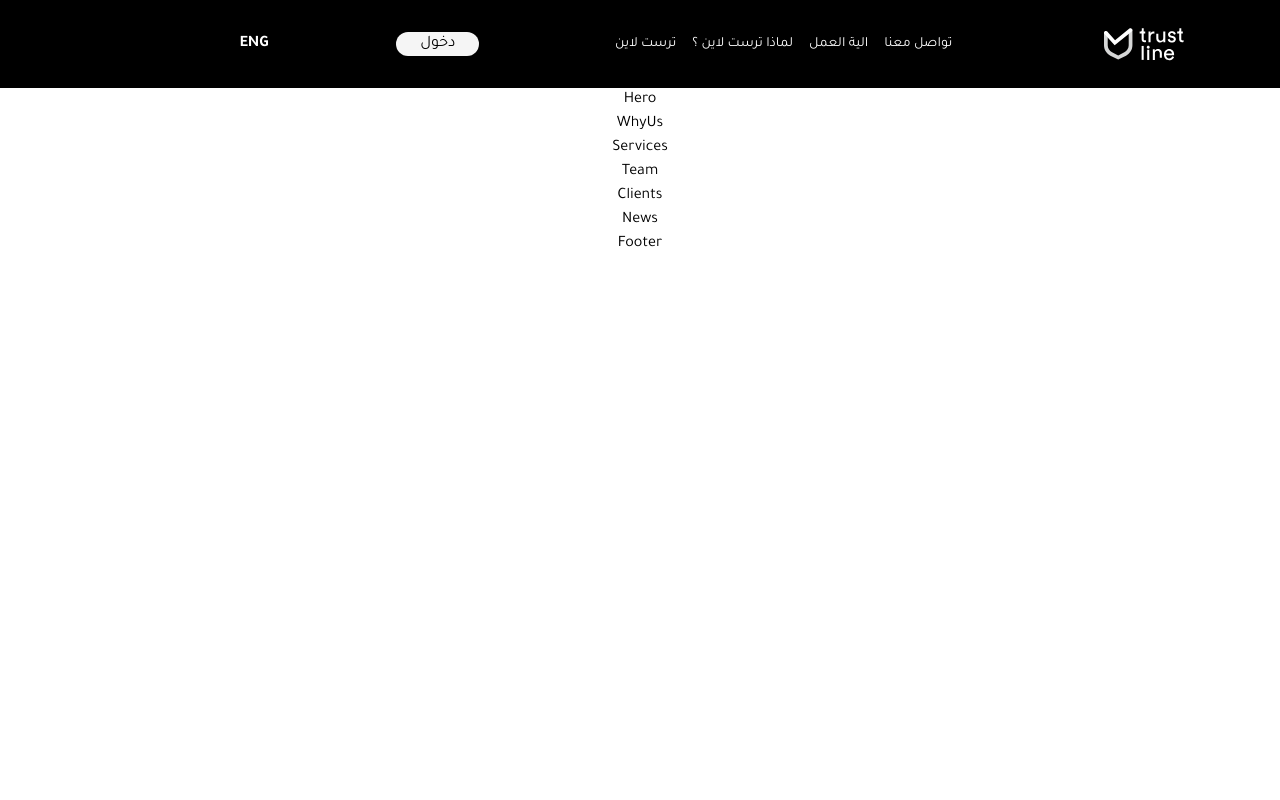
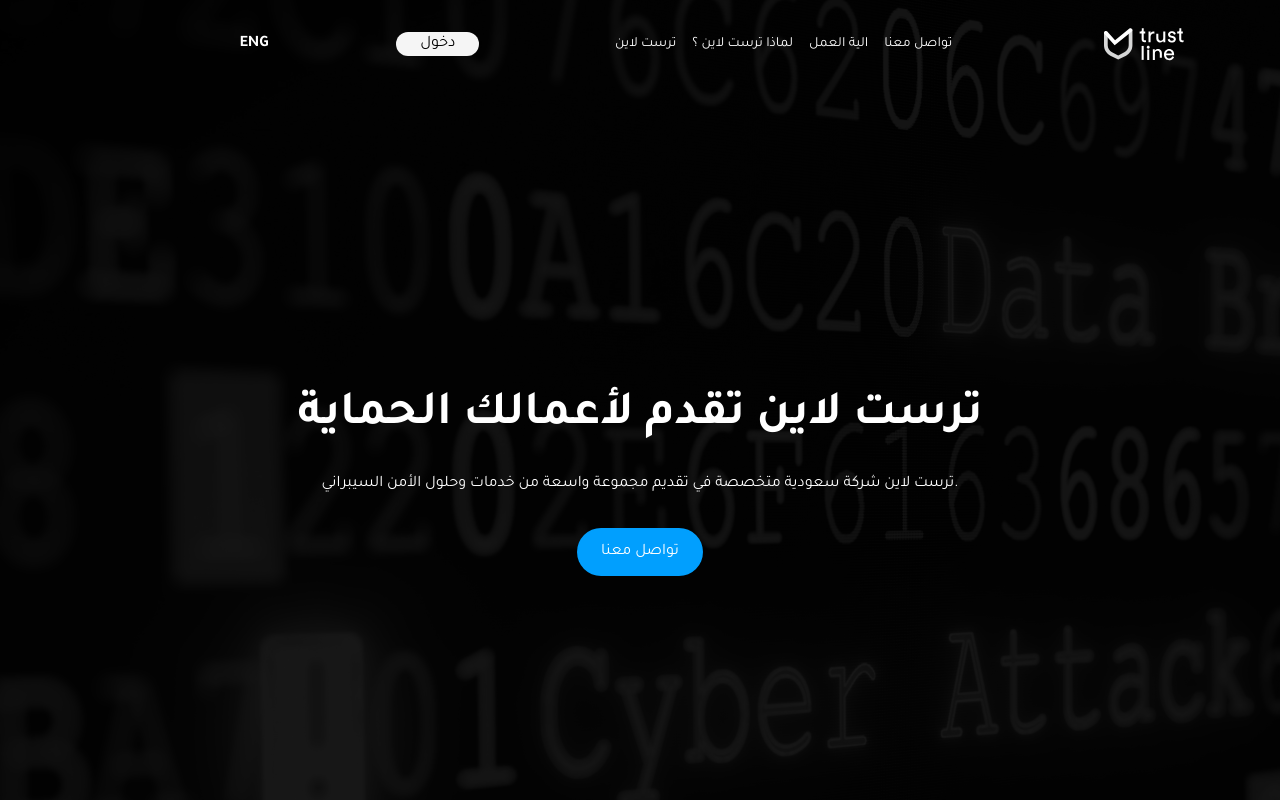
Before and after one commit to MAlngaawy/trustline, a React (Create React App) app: page / in a window 1280 px wide. Shown: the top 800 px of the page. Built offline with nearby package versions, Linux system fonts and the light colour scheme.

Commit message:
finish the hero setion

```diff
--- a/src/App.css
+++ b/src/App.css
@@ -1,3 +1,7 @@
 .App {
   text-align: center;
 }
+
+.very-top {
+  top: -1000%;
+}
--- a/src/App.js
+++ b/src/App.js
@@ -7,12 +7,19 @@
 import WhyUs from "./components/WhyUS";
 import News from "./components/News";
 import Footer from "./components/Footer";
+import dark from "./components/assets/dark-hero.png";
 
 function App() {
   return (
     <div className="App font-tajwal">
-      <Navbar />
-      <Hero />
+      <div
+        className="top-section relative"
+        style={{ backgroundImage: `url(${dark})` }}
+      >
+        <div className="absolute top-0 left-0 h-full w-full bg-black opacity-90"></div>
+        <Navbar />
+        <Hero />
+      </div>
       <WhyUs />
       <Services />
       <Team />
--- a/src/components/Hero.jsx
+++ b/src/components/Hero.jsx
@@ -1,7 +1,20 @@
 import React from "react";
 
 const Hero = () => {
-  return <div>Hero</div>
-}
+  return (
+    <div className="py-72 px-4 m-auto relative text-white flex flex-col justify-center items-center">
+      <h2 className=" text-2xl sm:text-5xl font-bold my-4">
+        ترست لاين تقدم لأعمالك الحماية{" "}
+      </h2>
+      <p className="text-base sm:text-1xl my-4">
+        ترست لاين شركة سعودية متخصصة في تقديم مجموعة واسعة من خدمات وحلول الأمن
+        السيبراني.
+      </p>
+      <button className="my-4 bg-trustBlue2 py-3 px-6 rounded-3xl">
+        تواصل معنا
+      </button>
+    </div>
+  );
+};
 
-export default Hero
+export default Hero;
--- a/src/components/Navbar.jsx
+++ b/src/components/Navbar.jsx
@@ -5,14 +5,14 @@
 const Navbar = () => {
   const [open, setOpen] = useState(true);
   return (
-    <nav className="bg-black text-white flex px-4 sm:py-4 md:px-24 items-center justify-around">
+    <nav className="bg-transparent relative text-white flex px-4 sm:py-4 md:px-24 items-center justify-around">
       <div className="bar sm:hidden" onClick={() => setOpen(true)}>
         Open
       </div>
       <div
         className={cn(
-          "nav-items transition-all transform absolute sm:static w-full bg-black flex flex-col-reverse sm:flex-row justify-end md:justify-evenly items-center pt-16 sm:py-0 sm:px-4 text-xm sm:justify-between",
-          open === false ? " -top-full " : "top-0"
+          "nav-items transition-all transform absolute sm:static bg-black sm:bg-transparent w-full flex flex-col-reverse sm:flex-row justify-end md:justify-evenly items-center pt-16 sm:py-0 sm:px-4 text-xm sm:justify-between",
+          open === false ? "very-top" : "top-0"
         )}
       >
         <div
```
Also changed, not shown: src/components/assets/dark-hero.png (added).
